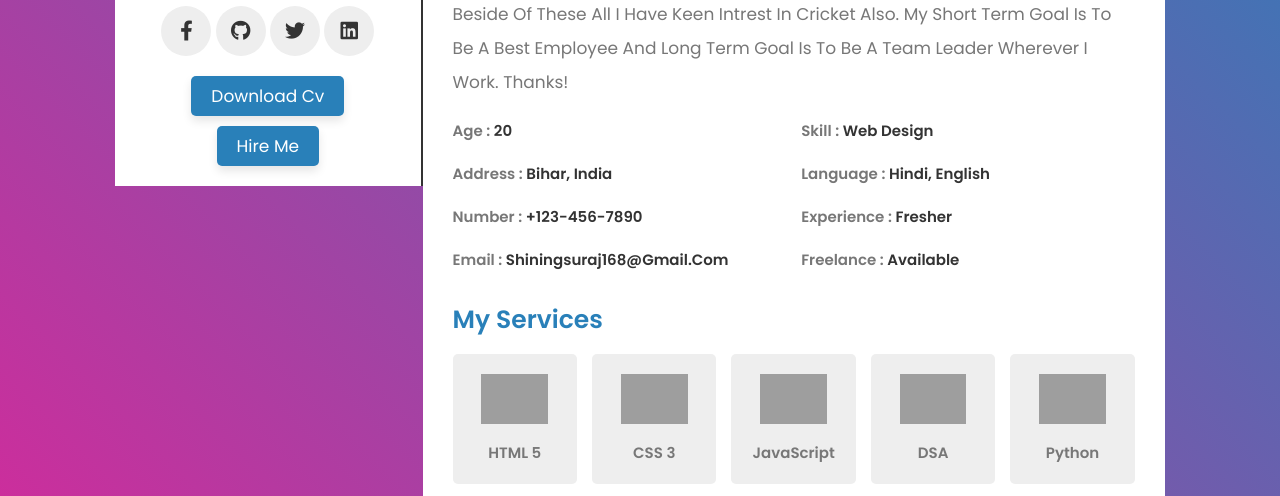
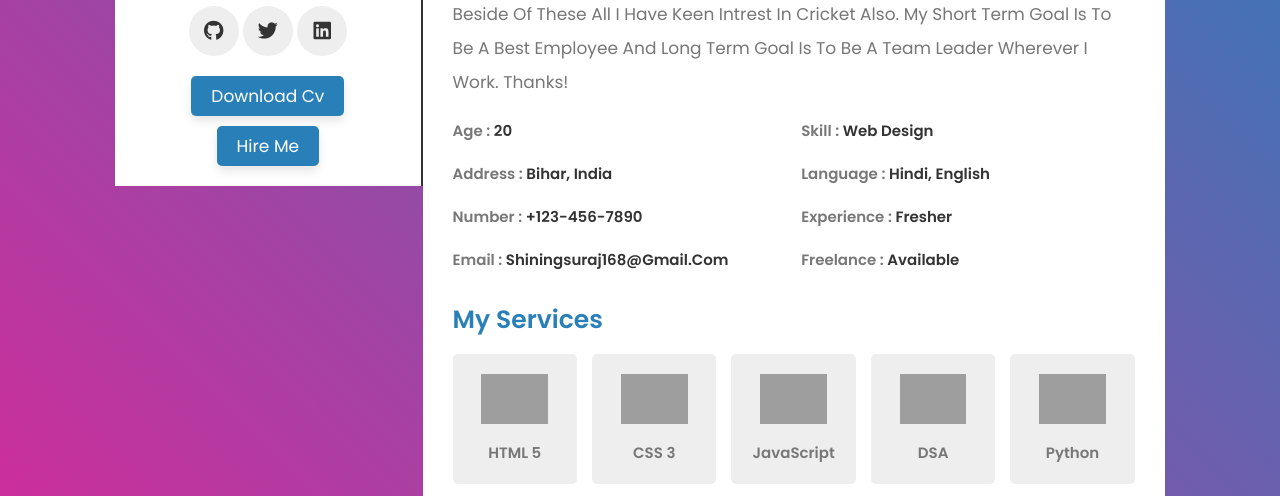
Before and after one commit to shiningsuraj/suraj-cv, a plain HTML site: page suraj cv.html in a window 1280 px wide. Shown: the part 356-852 px from the top of the page. Drawn offline with Linux system fonts and the light colour scheme; grey boxes are pictures that could not be loaded.

Commit message:
Update suraj cv.html

```diff
--- a/suraj cv.html
+++ b/suraj cv.html
@@ -441,7 +441,7 @@
         <div class="share">
           <a
             href="https://www.facebook.com/profile.php?id=100022548769358"
-            class="fab fa-facebook-f"
+            class="https://fontawesome.com/v5/icons/facebook-f?s=brands"
           ></a>
           <a href="https://github.com/shiningsuraj" class="fab fa-github"></a>
           <a
```
